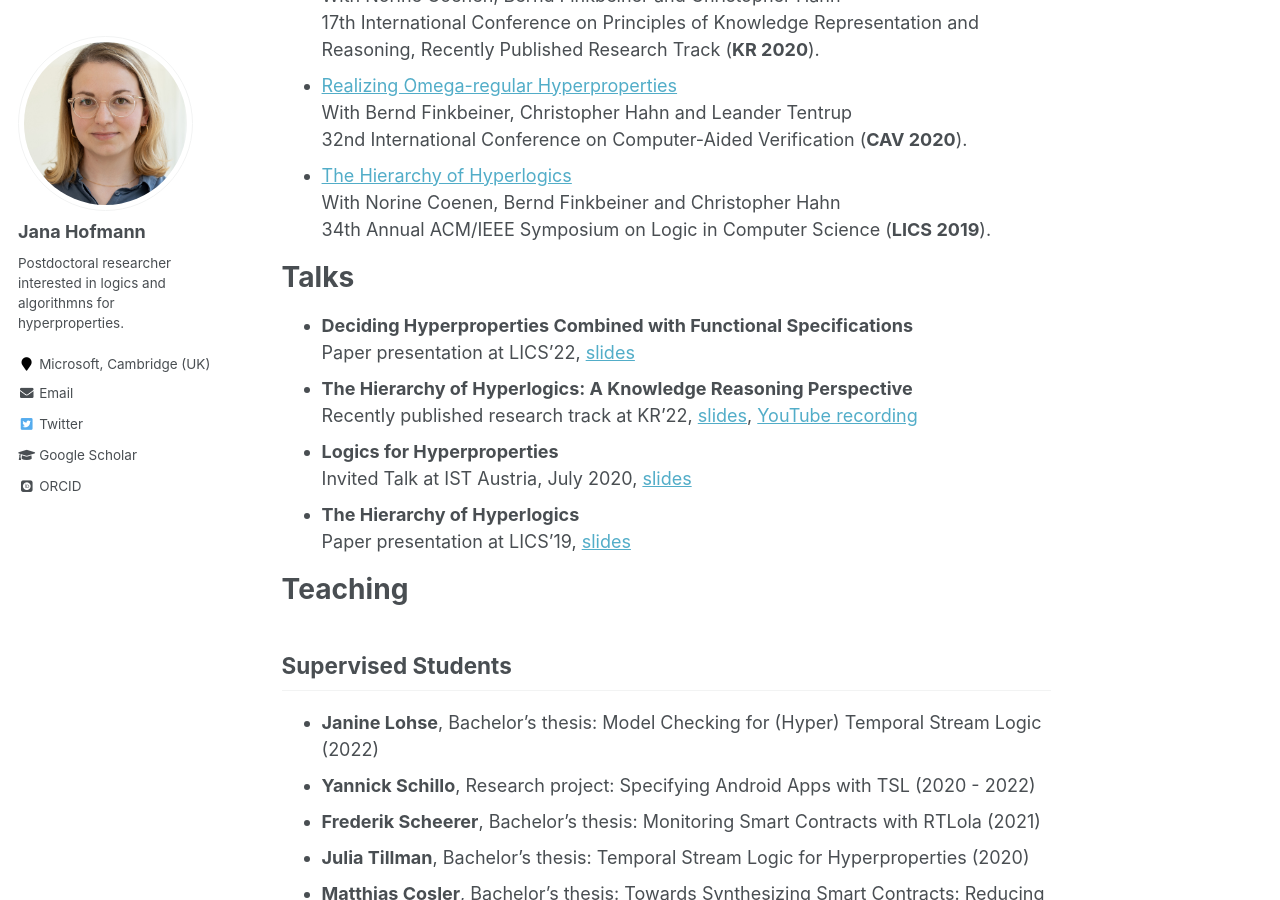
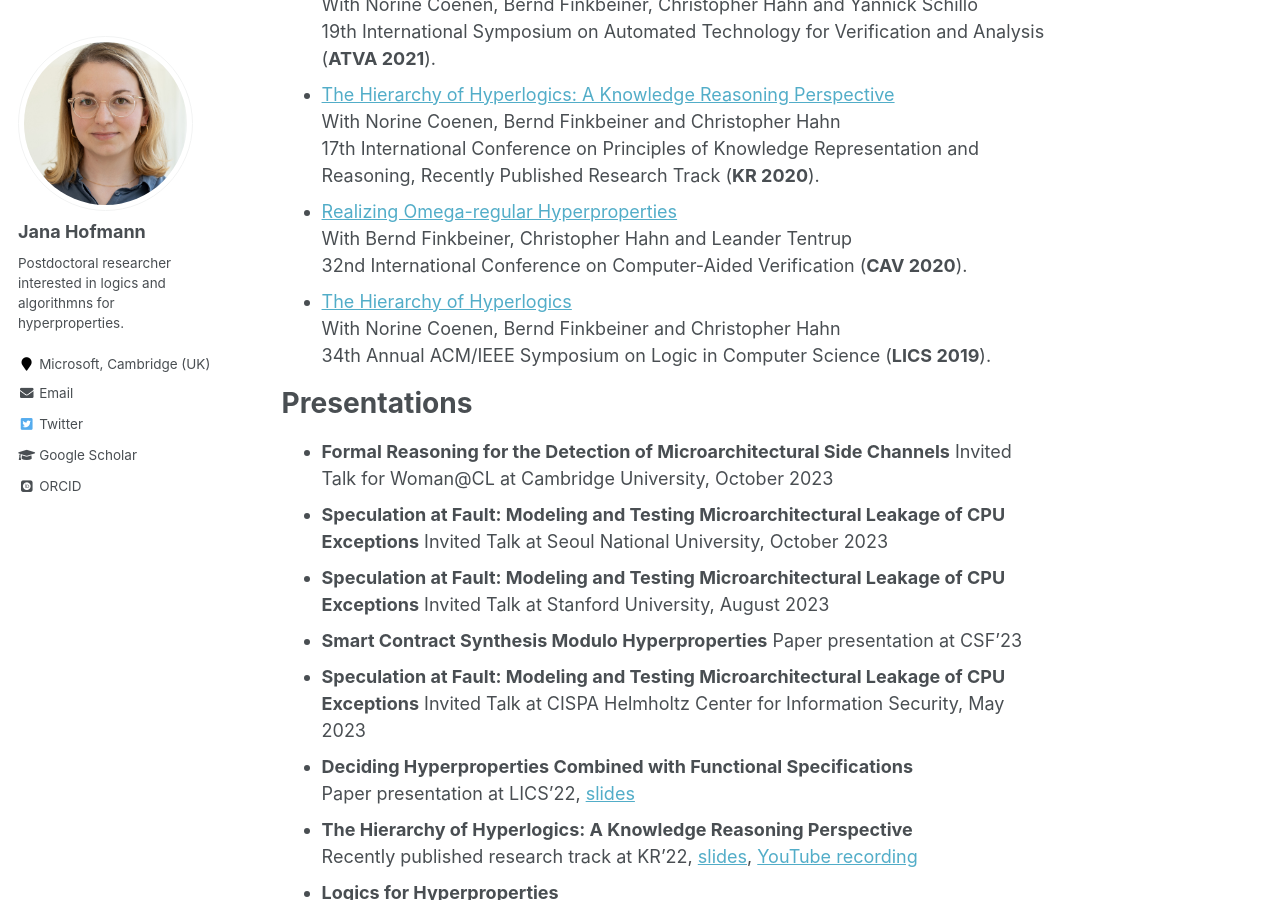
Before and after one commit to janahofmann/janahofmann.github.io, a Jekyll site: the page built from _pages/about.md, in a window 1280 px wide and 900 px high, scrolled down 1669 px. Built offline with Jekyll 4.4.1, drawn with Linux system fonts in a browser that asks for light colours; emoji names are drawn with the system emoji font; some web fonts are replaced; some of the changed text lies outside the part shown.

Commit message:
website update

```diff
--- a/_pages/about.md
+++ b/_pages/about.md
@@ -15,6 +15,8 @@
 
 # News!
 
+* October'23: I was awarded the *Dr.-Eduard-Martin* prize for best Computer Science Ph.D. thesis at Saarland University this year. For a 3-minute summary of my dissertation (in German) click [here](https://cispa.de/en/eduard-martin-prize).
+* October'23: I joined the PC of [CAV 2024](http://i-cav.org/2024/call-for-papers/).
 * July'23: Our paper *Smart Contract Synthesis Modulo Hyperproperties* won a **Distinguished Paper Award** at CSF'23! Find the paper [here](https://arxiv.org/pdf/2208.07180.pdf).
 * July'23: Our paper *Reactive Synthesis of Smart Contract Control Flows* was accepted at ATVA'23!
 * June'23: Our paper *Speculation at Fault: Modeling and Testing Microarchitectural Leakage of CPU Exceptions* was accepted at USENIX Security'23! See you in Anaheim!
@@ -23,7 +25,7 @@
 <details>
 <summary>Show more news</summary>
   <ul>
-    <li>March'23: Our paper <i>Automata-Based Software Model Checking of Hyperproperties</i> has been accepted at NFM'23. This work builds on Janine Lohse's Bachelor's thesis supervised by Hadar Frenkel and myself. </li>
+    <li> March'23: Our paper <i>Automata-Based Software Model Checking of Hyperproperties</i> has been accepted at NFM'23. This work builds on Janine Lohse's Bachelor's thesis supervised by Hadar Frenkel and myself. </li>
     <li> Feb'23: I joined the PC of <a href="https://ictac2023.compsust.utec.edu.pe">ICTAC 2023</a>.</li>
     <li> Feb'23: My PhD thesis is now available <a href="https://janahofmann.github.io/files/dissertation_jana_hofmann.pdf">here</a>.</li>
     <li> Dec'22: I successfully defended my Ph.D. thesis!</li>
@@ -68,8 +70,18 @@
   With Norine Coenen, Bernd Finkbeiner and Christopher Hahn<br>
   34th Annual ACM/IEEE Symposium on Logic in Computer Science (**LICS 2019**).
 
-# Talks
+# Presentations
 
+* **Formal Reasoning for the Detection of Microarchitectural Side Channels**
+  Invited Talk for Woman@CL at Cambridge University, October 2023
+* **Speculation at Fault: Modeling and Testing Microarchitectural Leakage of CPU Exceptions**
+  Invited Talk at Seoul National University, October 2023
+* **Speculation at Fault: Modeling and Testing Microarchitectural Leakage of CPU Exceptions**
+  Invited Talk at Stanford University, August 2023
+* **Smart Contract Synthesis Modulo Hyperproperties**
+  Paper presentation at CSF'23
+* **Speculation at Fault: Modeling and Testing Microarchitectural Leakage of CPU Exceptions**
+  Invited Talk at CISPA Helmholtz Center for Information Security, May 2023
 * **Deciding Hyperproperties Combined with Functional Specifications**<br>
   Paper presentation at LICS'22, [slides](http://janahofmann.github.io/files/talk_LICS2022.pdf)
 * **The Hierarchy of Hyperlogics: A Knowledge Reasoning Perspective**<br>
```
Also changed, not shown: other parts of _pages/about.md (+2 -4 lines).
